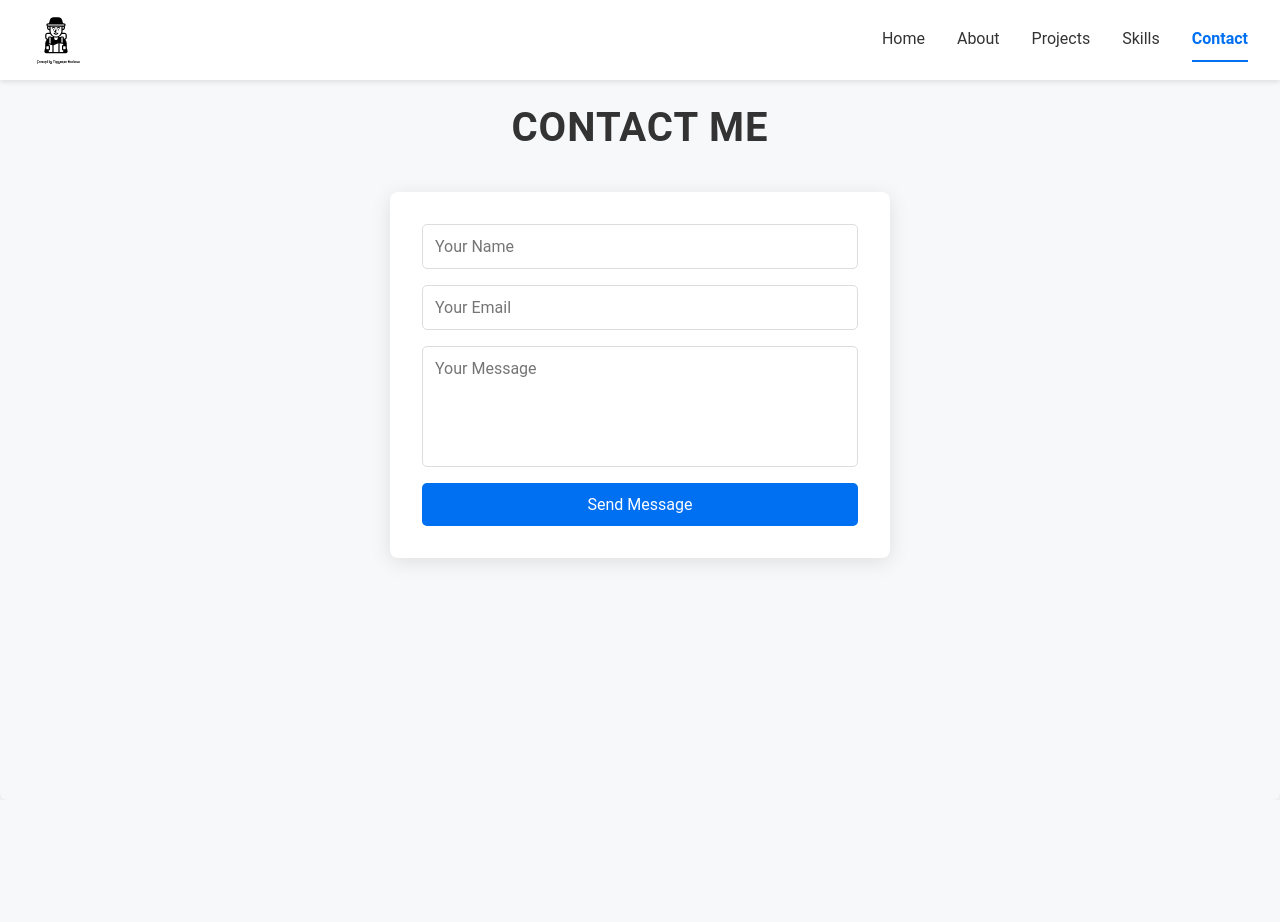
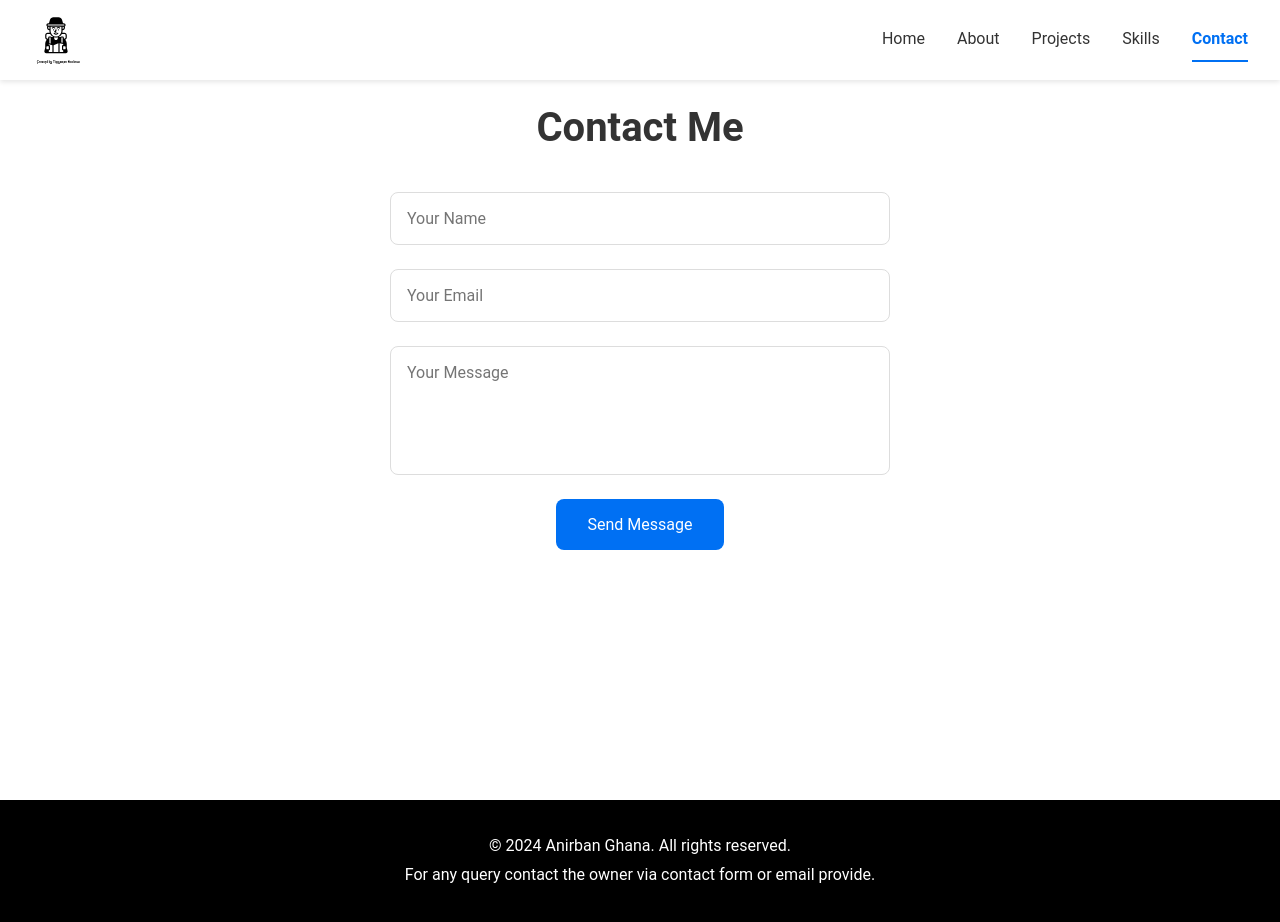
Before and after one commit to anirbanghana/my-portfolio, a Next.js app: page /contact in a window 1280 px wide. Before the commit the page ends 800 px from the top, so only its background shows below. Built offline with nearby package versions, Linux system fonts and the light colour scheme.

Commit message:
fix: footer and form data capture

```diff
--- /dev/null
+++ b/src/app/Footer.js
@@ -0,0 +1,28 @@
+'use client';
+import styled from 'styled-components';
+
+const FooterContainer = styled.footer`
+  width: 100%;
+  padding: 2rem 0;
+  background-color: black;
+  text-align: center;
+  position: relative;
+  z-index: 1000;
+`;
+
+const FooterText = styled.p`
+  color: #fff;
+  font-size: 1rem;
+  margin: 0;
+`;
+
+const Footer = () => {
+  return (
+    <FooterContainer>
+      <FooterText>&copy; {new Date().getFullYear()} Anirban Ghana. All rights reserved.</FooterText>
+      <FooterText>For any query contact the owner via contact form or email provide.</FooterText>
+    </FooterContainer>
+  );
+};
+
+export default Footer;
--- a/src/app/contact/page.js
+++ b/src/app/contact/page.js
@@ -1,128 +1,109 @@
 'use client';
-import { useState } from 'react';
+import React, { useState } from 'react';
 import styled from 'styled-components';
 
+// Styled Components
 const ContactContainer = styled.section`
-  display: flex;
-  flex-direction: column;
-  align-items: center;
   padding: 4rem 1.5rem;
-  background: #f7f8fa;
+  background: #fff;
   min-height: 100vh;
   text-align: center;
-  box-shadow: 0 4px 30px rgba(0, 0, 0, 0.1);
-  border-radius: 8px;
 `;
 
 const ContactHeading = styled.h2`
   font-size: 2.5rem;
   color: #333;
   margin: 2rem 0;
-  text-transform: uppercase;
-  letter-spacing: 1px;
 `;
 
 const ContactForm = styled.form`
   display: flex;
   flex-direction: column;
-  gap: 1rem;
+  align-items: center;
+  gap: 1.5rem;
   max-width: 500px;
-  width: 100%;
-  margin: 0 auto;
-  padding: 2rem;
-  background: #ffffff;
-  border-radius: 8px;
-  box-shadow: 0 4px 20px rgba(0, 0, 0, 0.1);
+  margin: auto;
 `;
 
-const FormInput = styled.input`
-  padding: 0.75rem;
+const Input = styled.input`
+  width: 100%;
+  padding: 1rem;
   border: 1px solid #ddd;
-  border-radius: 5px;
+  border-radius: 8px;
   font-size: 1rem;
-  transition: border 0.3s;
+`;
 
-  &:focus {
-    border-color: #0070f3;
-    outline: none;
+const TextArea = styled.textarea`
+  width: 100%;
+  padding: 1rem;
+  border: 1px solid #ddd;
+  border-radius: 8px;
+  font-size: 1rem;
+  resize: none;
+`;
+
+const SubmitButton = styled.button`
+  padding: 1rem 2rem;
+  border: none;
+  border-radius: 8px;
+  background-color: #0070f3;
+  color: #fff;
+  font-size: 1rem;
+  cursor: pointer;
+  transition: background-color 0.3s;
+
+  &:hover {
+    background-color: #005bb5;
   }
 `;
 
-const FormTextArea = styled.textarea`
-  padding: 0.75rem;
-  border: 1px solid #ddd;
-  border-radius: 5px;
-  font-size: 1rem;
-  resize: none;
-  transition: border 0.3s;
-
-  &:focus {
-    border-color: #0070f3;
-    outline: none;
-  }
+const Message = styled.p`
+  color: ${({ isSuccess }) => (isSuccess ? 'green' : 'red')};
 `;
 
-const SubmitButton = styled.button`
-  padding: 0.75rem;
-  background: #0070f3;
-  color: #fff;
-  border: none;
-  border-radius: 5px;
-  font-size: 1rem;
-  cursor: pointer;
-  transition: background 0.2s, transform 0.2s;
-
-  &:hover {
-    background: #005bb5;
-    transform: translateY(-2px);
-  }
-
-  &:active {
-    transform: translateY(0);
-  }
-`;
-
-const FeedbackMessage = styled.p`
-  margin-top: 1rem;
-  color: green;
-`;
-
-export default function ContactPage() {
+// Contact Component
+const Contact = () => {
   const [formData, setFormData] = useState({
     name: '',
     email: '',
     message: '',
   });
 
-  const [feedback, setFeedback] = useState('');
+  const [successMessage, setSuccessMessage] = useState('');
+  const [errorMessage, setErrorMessage] = useState('');
 
   const handleChange = (e) => {
     const { name, value } = e.target;
-    setFormData((prevData) => ({ ...prevData, [name]: value }));
+    setFormData({ ...formData, [name]: value });
   };
 
   const handleSubmit = async (e) => {
     e.preventDefault();
 
-    // Dummy submission logic; replace with actual email sending logic.
-    console.log('Form Data Submitted:', formData);
+    const response = await fetch('https://formspree.io/f/xnnqalaz', {
+      method: 'POST',
+      headers: {
+        'Accept': 'application/json',
+        'Content-Type': 'application/x-www-form-urlencoded',
+      },
+      body: new URLSearchParams(formData),
+    });
 
-    // Simulate successful submission
-    setFeedback('Thank you for your message! I will get back to you soon.');
-
-    // Reset form
-    setFormData({
-      name: '',
-      email: '',
-      message: '',
-    });
+    if (response.ok) {
+      setSuccessMessage('Your message has been sent successfully!');
+      setErrorMessage('');
+      setFormData({ name: '', email: '', message: '' }); // Reset form
+    } else {
+      setErrorMessage('Failed to send your message. Please try again later.');
+      setSuccessMessage('');
+    }
   };
 
   return (
     <ContactContainer id="contact">
       <ContactHeading>Contact Me</ContactHeading>
       <ContactForm onSubmit={handleSubmit}>
-        <FormInput
+        <Input
           type="text"
           name="name"
           placeholder="Your Name"
@@ -130,7 +111,7 @@ export default function ContactPage() {
           onChange={handleChange}
           required
         />
-        <FormInput
+        <Input
           type="email"
           name="email"
           placeholder="Your Email"
@@ -138,17 +119,20 @@ export default function ContactPage() {
           onChange={handleChange}
           required
         />
-        <FormTextArea
+        <TextArea
           name="message"
           placeholder="Your Message"
+          rows="5"
           value={formData.message}
           onChange={handleChange}
-          rows="5"
           required
         />
         <SubmitButton type="submit">Send Message</SubmitButton>
       </ContactForm>
-      {feedback && <FeedbackMessage>{feedback}</FeedbackMessage>}
+      {successMessage && <Message isSuccess>{successMessage}</Message>}
+      {errorMessage && <Message>{errorMessage}</Message>}
     </ContactContainer>
   );
-}
+};
+
+export default Contact;
--- a/src/app/layout.js
+++ b/src/app/layout.js
@@ -1,6 +1,7 @@
 // layout.js
 import GlobalStyle from './globalStyles';
-import Navbar from './Navbar'; // Adjust the path if needed
+import Navbar from './Navbar';
+import Footer from './Footer';
 
 export const metadata = {
   title: 'My Portfolio',
@@ -14,6 +15,7 @@ export default function RootLayout({ children }) {
         <GlobalStyle />
         <Navbar />
         {children}
+        <Footer />
       </body>
     </html>
   );
```
Also changed, not shown: src/app/home/page.js (+23 -20 lines).
